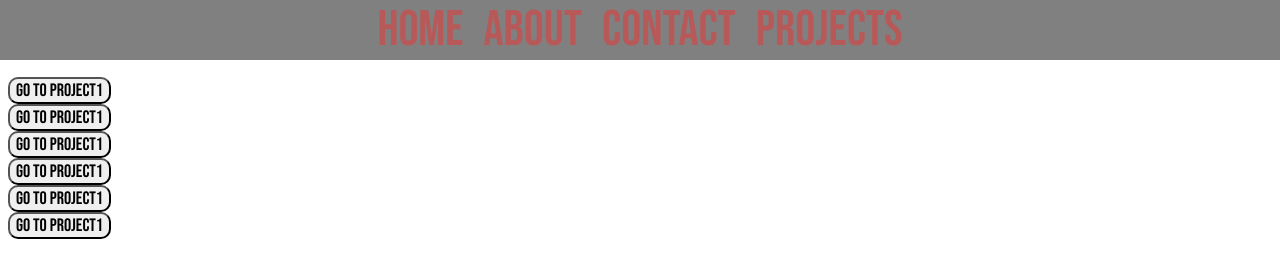
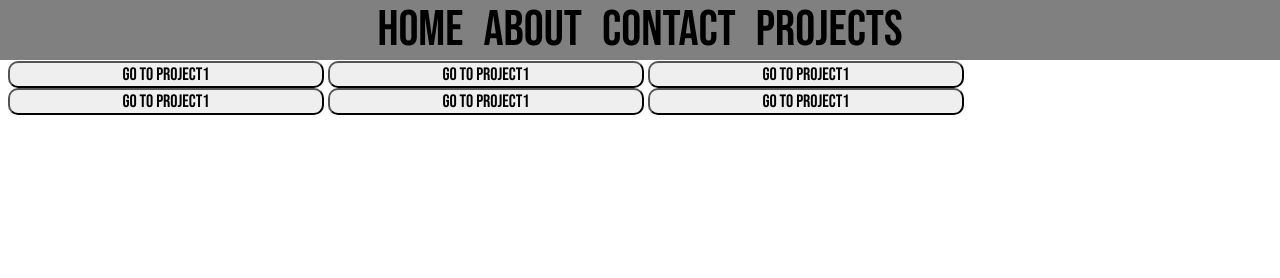
Before and after one commit to HasanHuseyinKahraman/hasanhuseyinkahraman.github.io, a plain HTML site: page project-select.html in a window 1280 px wide. Drawn offline with Linux system fonts and the light colour scheme.

Commit message:
Changed text color

```diff
--- a/css/style.css
+++ b/css/style.css
@@ -1,6 +1,6 @@
 :root{
     --navigationTextColor: black;
-    --textColor: rgb(184, 89, 89);
+    --textColor: rgb(0, 0, 0);
 
 }
 
@@ -55,12 +55,11 @@ body{
     font-family: 'Bebas Neue';
     font-size: large;
     border-radius: 10px;
+    width: 25%;
+    height: 5%;
 
 }
 .projectselectButtons a button:hover{
-    color: blue;
-    background-color: white;
-
 
 }
 
--- a/project-select.html
+++ b/project-select.html
@@ -18,16 +18,12 @@
 </header>
 
 <main class="projectselectButtons">
-    <div>
-    <ul class="projectsList">
-    <li><a href="./project1.html"><button class="button">Go to Project1</button></a></li>
-    <li><a href="./project1.html"><button class="button">Go to Project1</button></a></li>
-    <li><a href="./project1.html"><button class="button">Go to Project1</button></a></li>
-    <li><a href="./project1.html"><button class="button">Go to Project1</button></a></li>
-    <li><a href="./project1.html"><button class="button">Go to Project1</button></a></li>
-    <li><a href="./project1.html"><button class="button">Go to Project1</button></a></li>
-    </ul>
-</div>
+    <a href="./project1.html"><button class="button">Go to Project1</button></a>
+    <a href="./project1.html"><button class="button">Go to Project1</button></a>
+    <a href="./project1.html"><button class="button">Go to Project1</button></a>
+    <a href="./project1.html"><button class="button">Go to Project1</button></a>
+    <a href="./project1.html"><button class="button">Go to Project1</button></a>
+    <a href="./project1.html"><button class="button">Go to Project1</button></a>
 </main>
 </body>
 </html>
```
